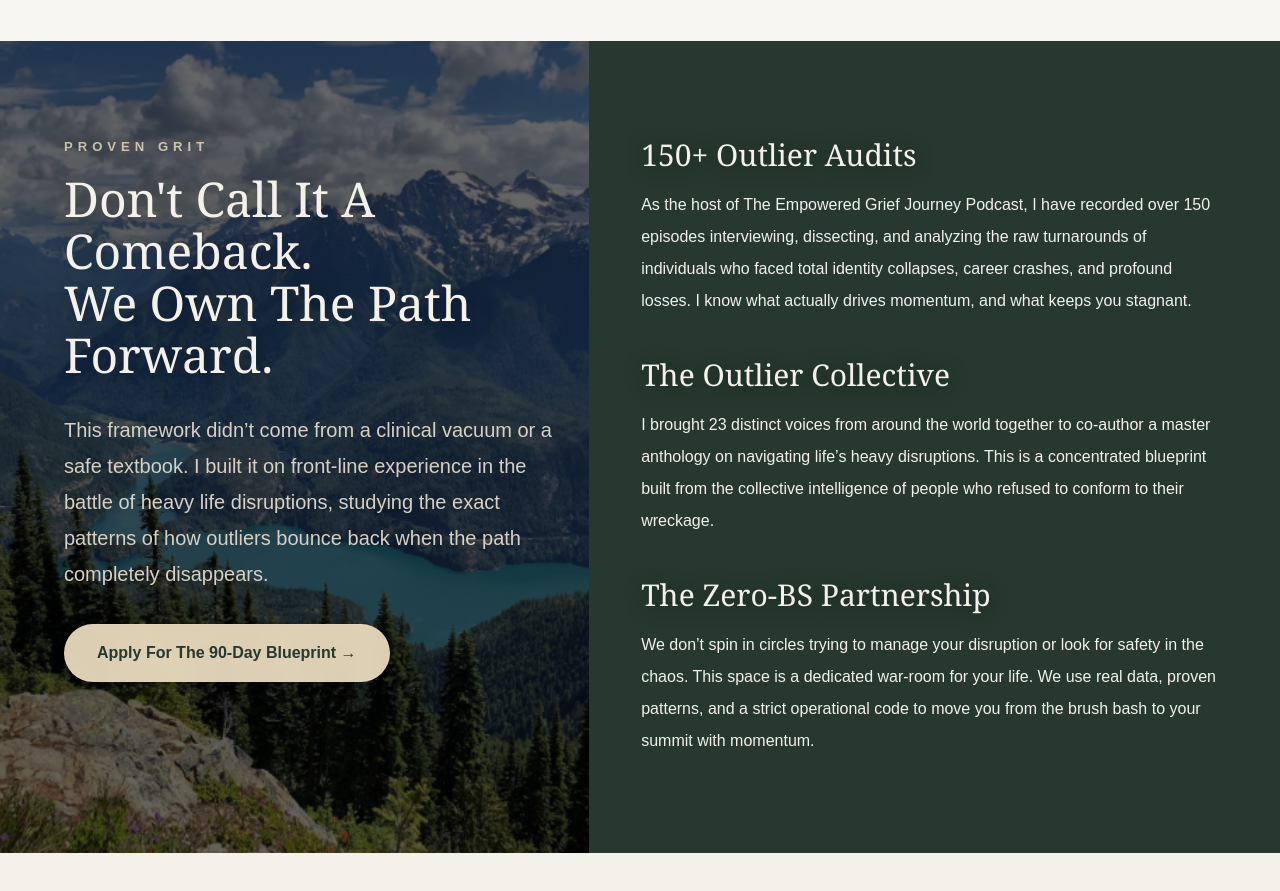
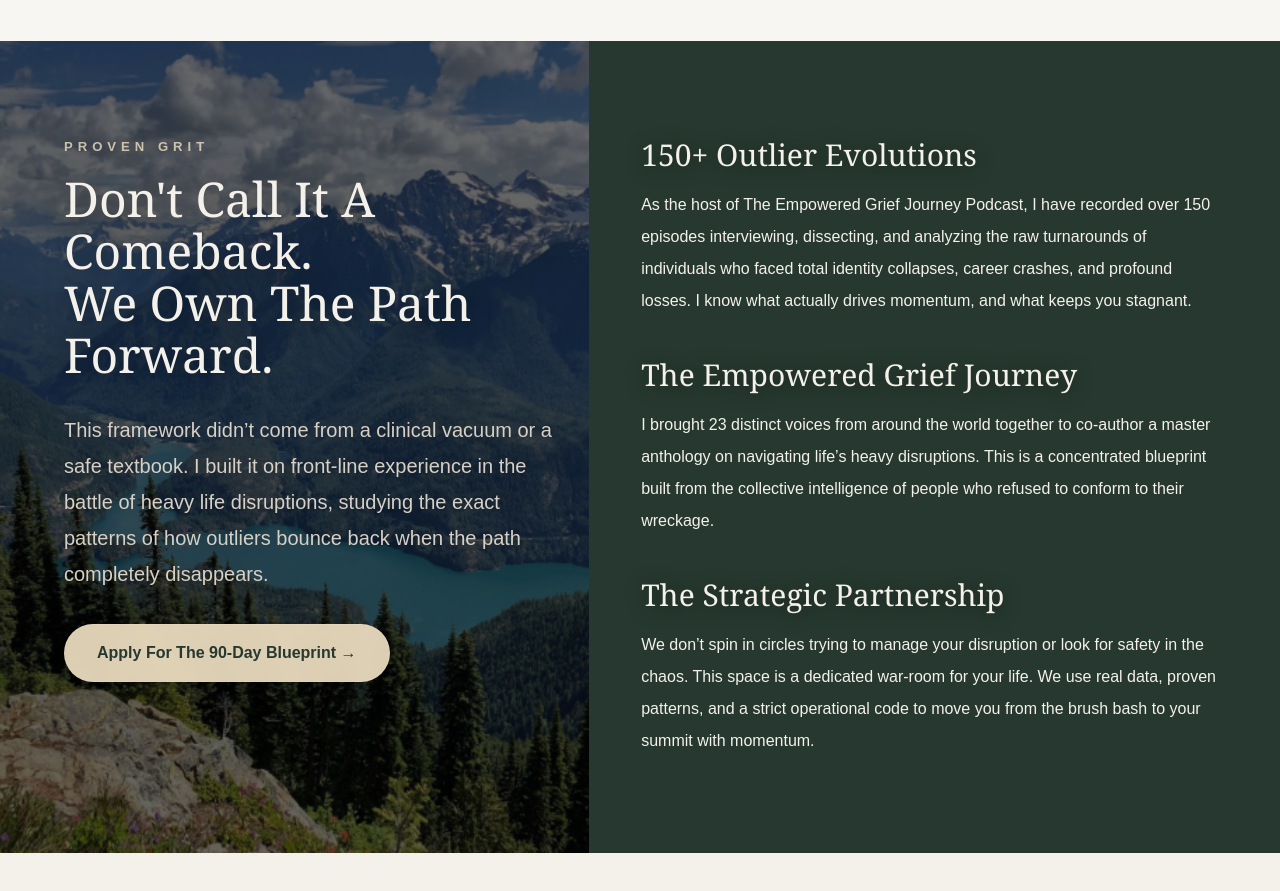
Before and after one commit to mybecomingpath/my-becoming-path, a Next.js app: page / in a window 1280 px wide. Shown: the part 2320-3211 px from the top of the page. Built offline with nearby package versions, Linux system fonts and the light colour scheme.

Commit message:
Update page.tsx

```diff
--- a/app/page.tsx
+++ b/app/page.tsx
@@ -246,7 +246,7 @@ I’m Chris Mamone, and after hosting a podcast with 150+ episodes and writing a
 
     <div className="space-y-10">
       <div className="pl-7">
-        <h3 className="font-serif text-3xl drop-shadow-[0_2px_10px_rgba(0,0,0,0.45)]">150+ Outlier Audits</h3>
+        <h3 className="font-serif text-3xl drop-shadow-[0_2px_10px_rgba(0,0,0,0.45)]">150+ Outlier Evolutions</h3>
         <p className="mt-4 leading-8 text-[#F4F1EA]">
           As the host of The Empowered Grief Journey Podcast, I have recorded over 150 episodes interviewing, dissecting, and analyzing the raw turnarounds of individuals who faced total identity collapses, career crashes, and profound losses. I know what actually drives momentum, and what keeps you stagnant.
         </p>
@@ -254,7 +254,7 @@ I’m Chris Mamone, and after hosting a podcast with 150+ episodes and writing a
 
       <div className="pl-7">
         <h3 className="font-serif text-3xl drop-shadow-[0_2px_10px_rgba(0,0,0,0.45)]">
-          The Outlier Collective
+          The Empowered Grief Journey
         </h3>
         <p className="mt-4 leading-8 text-[#F4F1EA]">
           I brought 23 distinct voices from around the world together to co-author a master anthology on navigating life’s heavy disruptions. This is a concentrated blueprint built from the collective intelligence of people who refused to conform to their wreckage.
@@ -262,7 +262,7 @@ I’m Chris Mamone, and after hosting a podcast with 150+ episodes and writing a
       </div>
 
       <div className="pl-7">
-        <h3 className="font-serif text-3xl drop-shadow-[0_2px_10px_rgba(0,0,0,0.45)]">The Zero-BS Partnership</h3>
+        <h3 className="font-serif text-3xl drop-shadow-[0_2px_10px_rgba(0,0,0,0.45)]">The Strategic Partnership</h3>
         <p className="mt-4 leading-8 text-[#F4F1EA]">
           We don’t spin in circles trying to manage your disruption or look for safety in the chaos. This space is a dedicated war-room for your life. We use real data, proven patterns, and a strict operational code to move you from the brush bash to your summit with momentum.
         </p>
```
